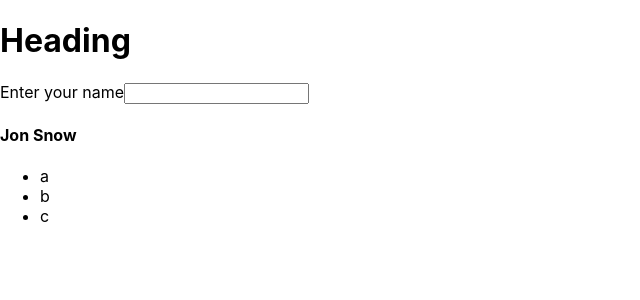
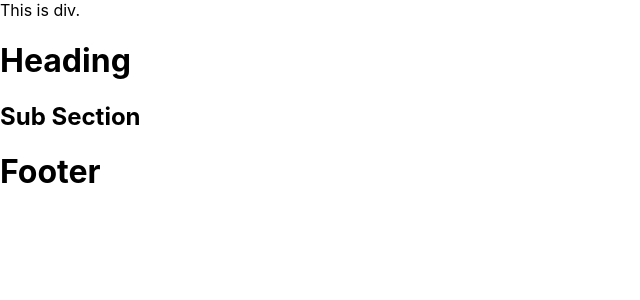
Before and after one commit to Ayush17112002/lec2, a React (Create React App) app in the folder React/first-react-app/: page / in a window 1280 px wide. Shown: the top 300 px of the page, without its empty margins (0-640 px from the left). Built offline with nearby package versions, Linux system fonts and the light colour scheme.

Commit message:
Lec 3 completed

```diff
--- a/React/first-react-app/src/App.js
+++ b/React/first-react-app/src/App.js
@@ -6,24 +6,16 @@
  * backgroundColor
  */
 import React from "react";
-const name = "Jon Snow";
-const list = ["a", "b", "c"];
+import Header from "./Header";
+import Footer from "./Footer";
+import Content from "./Content";
 function App() {
   return (
     <>
-      <h1>Heading</h1>
-      <label for="name">Enter your name</label>
-      <input id="name"></input>
-      <h4>{name}</h4>
-      <ul className="list-items">
-        {/* {list.map((item) => {
-          return <li>{item}</li>;
-        })} */}
-        {/* {[<li>a</li>, <li>b</li>, <li>c</li>]} */}
-        <li>a</li>
-        <li>b</li>
-        <li>c</li>
-      </ul>
+      <div>This is div.</div>
+      <Header>This is header.</Header>
+      <Content></Content>
+      <Footer></Footer>
     </>
   );
 }
--- /dev/null
+++ b/React/first-react-app/src/Content.js
@@ -0,0 +1,10 @@
+import SubSection from "./SubSection";
+function Content() {
+  return (
+    <div>
+      <SubSection></SubSection>
+    </div>
+  );
+}
+
+export default Content;
--- /dev/null
+++ b/React/first-react-app/src/Footer.js
@@ -0,0 +1,9 @@
+function Footer() {
+  return (
+    <div>
+      <h1>Footer</h1>
+    </div>
+  );
+}
+
+export default Footer;
--- /dev/null
+++ b/React/first-react-app/src/Header.js
@@ -0,0 +1,9 @@
+function Header() {
+  return (
+    <div>
+      <h1>Heading</h1>
+    </div>
+  );
+}
+
+export default Header;
--- /dev/null
+++ b/React/first-react-app/src/SubSection.js
@@ -0,0 +1,7 @@
+export default function SubSection() {
+  return (
+    <div>
+      <h2>Sub Section</h2>
+    </div>
+  );
+}
```
